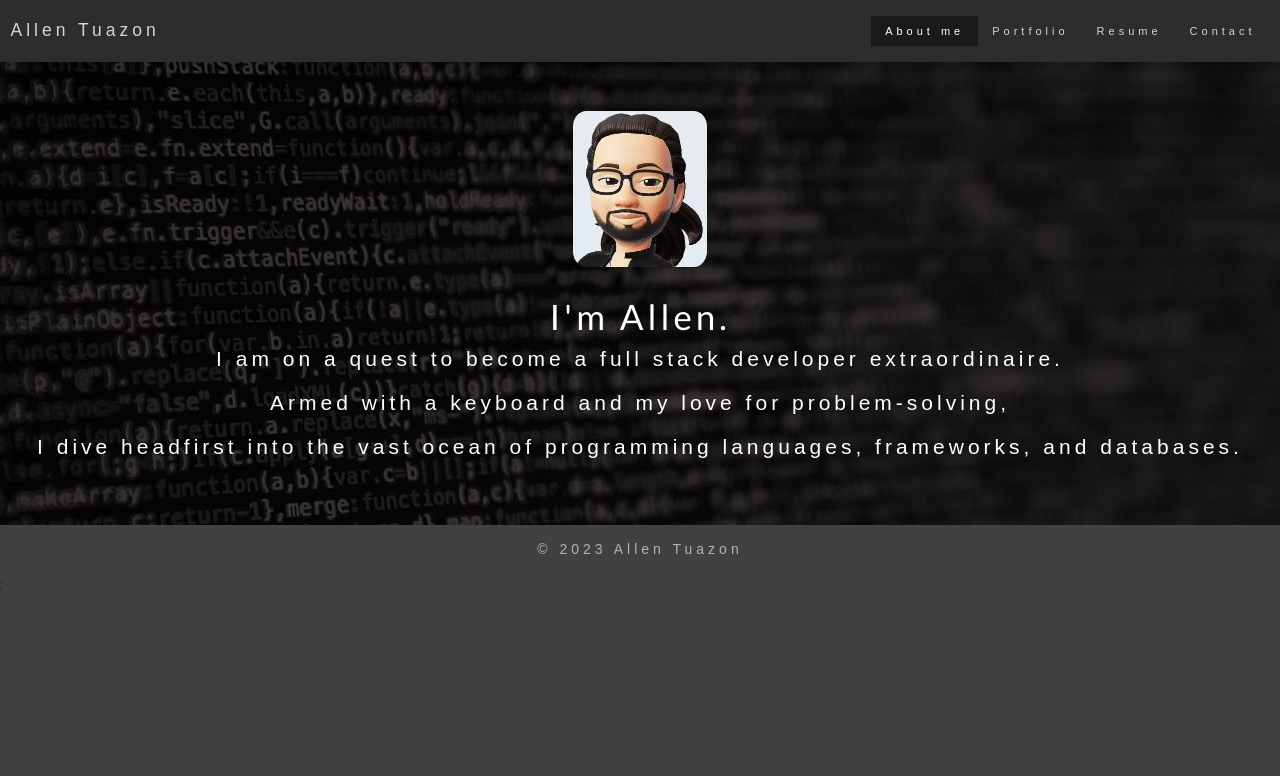
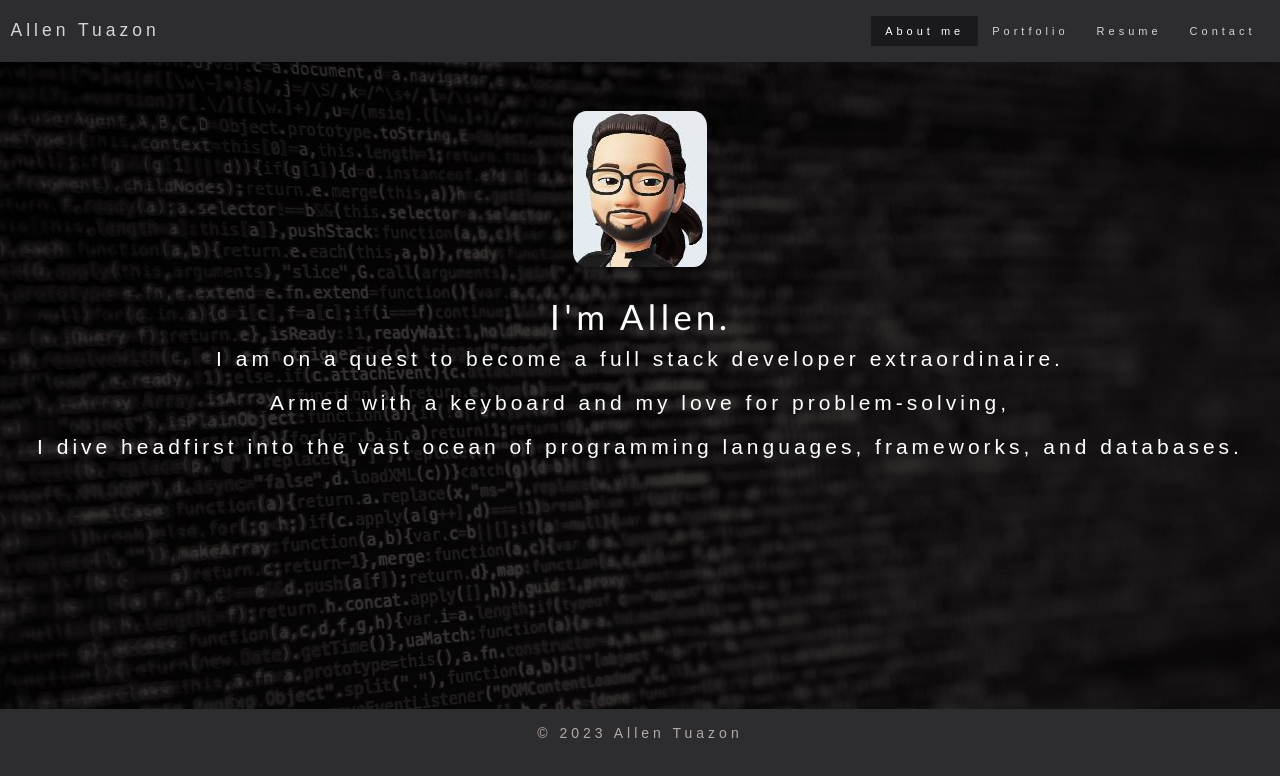
Before and after one commit to allentpogi/my-react-portfolio, a React (Create React App) app: page / in a window 1280 px wide. Shown: the top 776 px of the page. Built offline with nearby package versions, Linux system fonts and the light colour scheme.

Commit message:
ready for deployment

```diff
--- a/src/components/Footer.js
+++ b/src/components/Footer.js
@@ -3,7 +3,7 @@ import "./styles/style.css";
 
 function Footer() {
   return (
-    <footer className="container-fluid footer text-center">
+    <footer className="footer text-center">
       <p>&copy; 2023 Allen Tuazon</p>
     </footer>
   );
--- a/src/components/Project.js
+++ b/src/components/Project.js
@@ -1,31 +1,20 @@
 import React, { useState } from "react";
 import NavTabs from "./Header";
 import PortfolioContainer from "./Navigation";
-// import About from "./pages/About";
-// import Portfolio from "./pages/Portfolio";
-// import Contact from "./pages/Contact";
-// import Resume from "./pages/Resume";
 import Footer from "./Footer";
-import Image from "../images/wallpaperflare.com_wallpaper.jpg";
+// import Image from "../images/wallpaperflare.com_wallpaper.jpg";
+import "./styles/style.css";
 
 export default function Project() {
   const [currentPage, setCurrentPage] = useState("About");
   const handlePageChange = (page) => setCurrentPage(page);
 
   return (
-    <div>
+    <div className="bg">
       <NavTabs currentPage={currentPage} handlePageChange={handlePageChange} />
-      <div
-        style={{
-          backgroundImage: `url(${Image})`,
-          // backgroundRepeat: "no-repeat",
-          backgroundPosition: "center",
-          width: "100%",
-          height: "100%",
-        }}
-      >
+      <main>
         <PortfolioContainer currentPage={currentPage} />
-      </div>
+      </main>
       <Footer />;
     </div>
   );
--- a/src/components/styles/style.css
+++ b/src/components/styles/style.css
@@ -1,3 +1,30 @@
+body, html {
+  height: 100%;
+  margin: 0;
+}
+
+.bg {
+  /* The image used */
+  background-image: url(/src/images/wallpaperflare.com_wallpaper.jpg);
+
+  /* Full height */
+  height: 100%;
+
+  /* Center and scale the image nicely */
+  background-position: center center;
+  background-repeat: no-repeat;
+  background-size: cover;
+  display: flex;
+  flex-direction: column;
+  -ms-flex-direction: column;
+  min-height: 100vh;
+}
+
+main {
+  flex: 1;
+  /* background: orange; */
+}
+
 .jumbotron {
   /* background-color: #060708; */
   color: #ffffff;
@@ -13,14 +40,6 @@
   font-size: 1.5rem;
   font-weight: 200;
 }
-
-.bg-2 {
-  background-color: #060708;
-  color: #ffffff;
-  opacity: 0.7;
-}
-
-
 
 .navbar {
   font-family: Montserrat, sans-serif;
@@ -69,7 +88,7 @@
 }
 
 .img-carousel {
-  max-width: 70%;
+  max-width: 67%;
   height: auto;
   opacity: 1;
   filter: brightness(50%);
@@ -123,11 +142,12 @@ text-decoration: none;
   border: 0;
   font-size: 1rem !important;
   letter-spacing: 4px;
-  opacity: 0.9;
   padding-top: 1rem !important;
   padding-bottom: 1rem !important;
   box-shadow: 0 50vh 0 50vh #2d2d30;
-  color: #b3a8a8
+  color: #b3a8a8;
+  height: 5rem;
+  margin-top: auto;
 }
 
 .contact-form{
@@ -148,6 +168,7 @@ text-decoration: none;
   color: #d5d5d5 !important;
   justify-content: right;
   border-radius: 1em;
+  margin-top: 1rem;
 }
 
 .btn-form:hover {
```
Also changed, not shown: src/images/screenshot.JPG (added), 1 other file (tests, documents, lock files or other folders).
